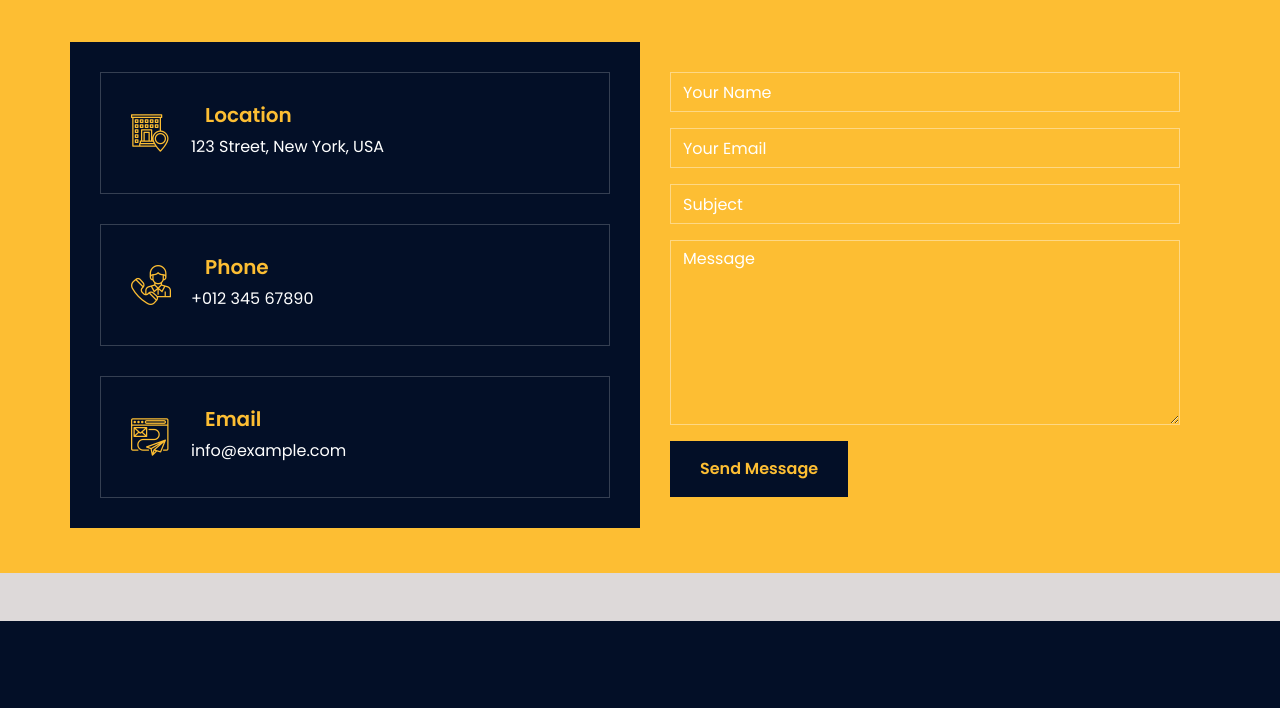
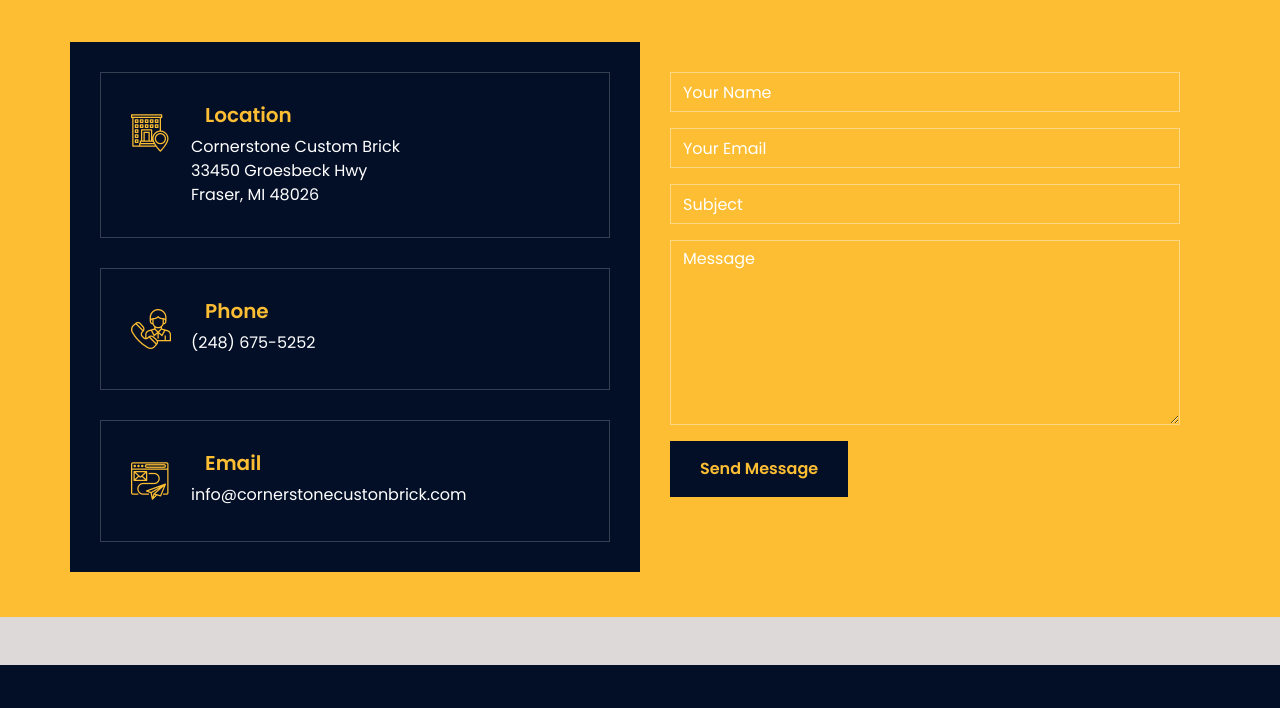
Before and after one commit to pdonahu1/cornerstone, a plain HTML site: page contact.html in a window 1280 px wide. Shown: the part 820-1528 px from the top of the page. Drawn offline with nearby package versions, Linux system fonts and the light colour scheme.

Commit message:
updated changes

```diff
--- a/contact.html
+++ b/contact.html
@@ -161,21 +161,23 @@
                                     <i class="flaticon-address"></i>
                                     <div class="contact-text">
                                         <h2>Location</h2>
-                                        <p>123 Street, New York, USA</p>
+                                        <p>Cornerstone Custom Brick</p>
+                                        <p>33450 Groesbeck Hwy</p>
+                                        <p>Fraser, MI 48026</p>
                                     </div>
                                 </div>
                                 <div class="contact-item">
                                     <i class="flaticon-call"></i>
                                     <div class="contact-text">
                                         <h2>Phone</h2>
-                                        <p>+012 345 67890</p>
+                                        <p>(248) 675-5252</p>
                                     </div>
                                 </div>
                                 <div class="contact-item">
                                     <i class="flaticon-send-mail"></i>
                                     <div class="contact-text">
                                         <h2>Email</h2>
-                                        <p>info@example.com</p>
+                                        <p>info@cornerstonecustonbrick.com</p>
                                     </div>
                                 </div>
                             </div>
```
